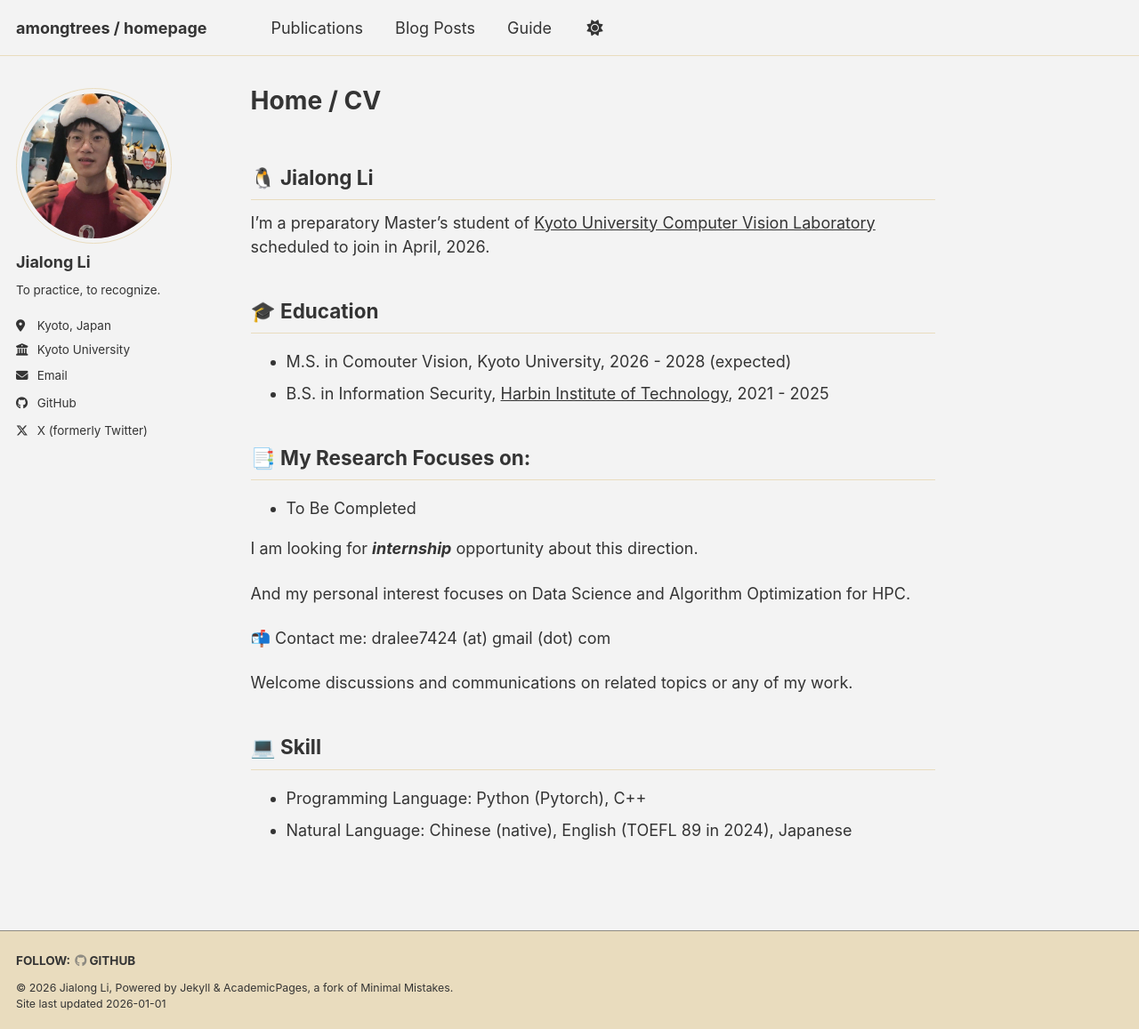
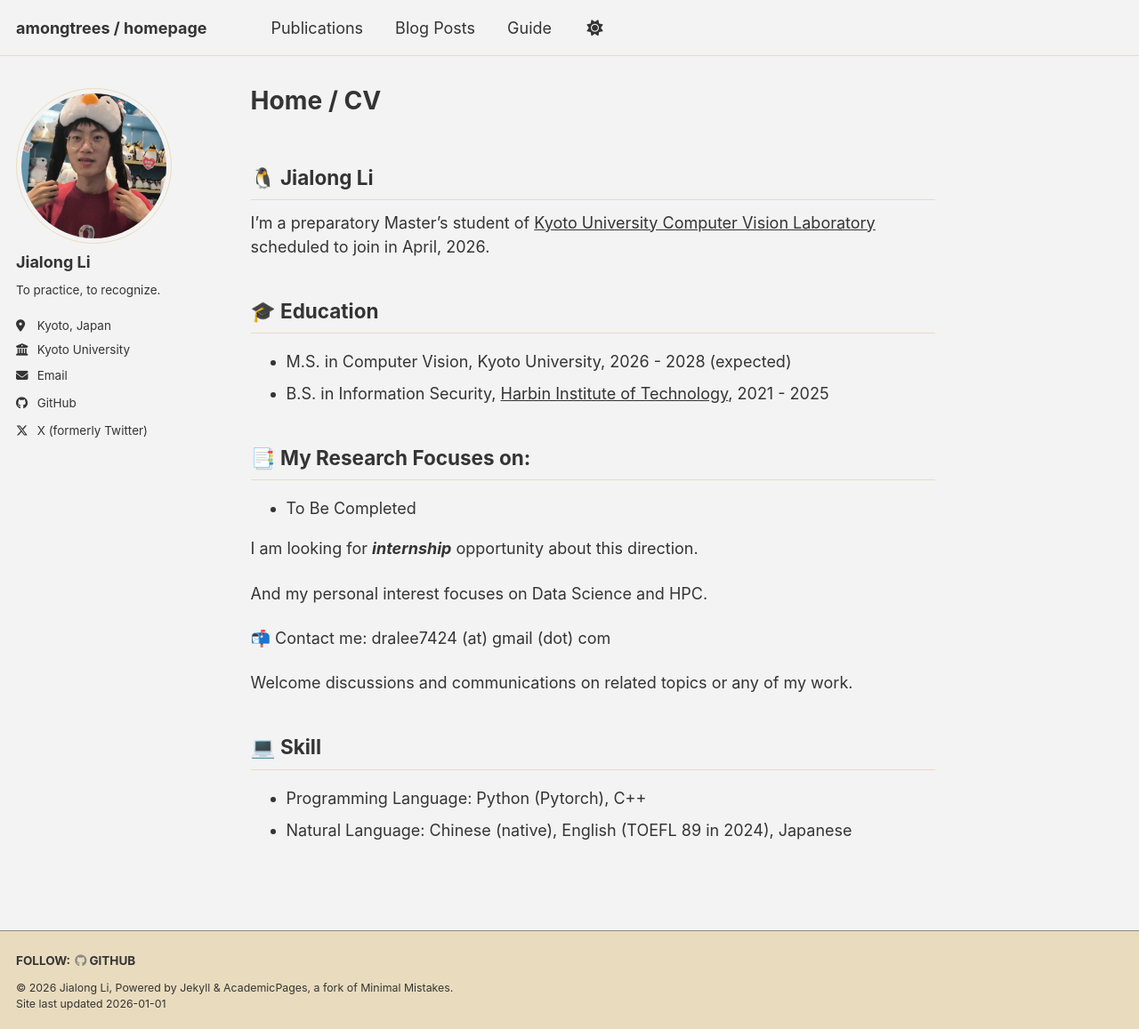
Before and after one commit to amongtrees/amongtrees.github.io, a Jekyll site: the page built from _pages/about.md, in a window 1280 px wide and 1157 px high. Shown: the whole window at 89% size. Built offline with Jekyll 4.4.1, drawn with Linux system fonts in a browser that asks for light colours; emoji names are drawn with the system emoji font; a script bundle is joined from its source files by our own code; library files that are not in the unit come from our copies.

Commit message:
fix typo

```diff
--- a/_pages/about.md
+++ b/_pages/about.md
@@ -15,7 +15,7 @@
 
 ## :mortar_board: Education
 
-* M.S. in Comouter Vision, Kyoto University, 2026 - 2028 (expected)
+* M.S. in Computer Vision, Kyoto University, 2026 - 2028 (expected)
 * B.S. in Information Security, [Harbin Institute of Technology](https://en.hit.edu.cn/), 2021 - 2025
 
 ## :bookmark_tabs: My Research Focuses on:
@@ -24,7 +24,7 @@
 
 I am looking for **_internship_** opportunity about this direction.
 
-And my personal interest focuses on Data Science and Algorithm Optimization for HPC.
+And my personal interest focuses on Data Science and HPC.
 
 :mailbox_with_mail: Contact me: dralee7424 (at) gmail (dot) com
 
```
